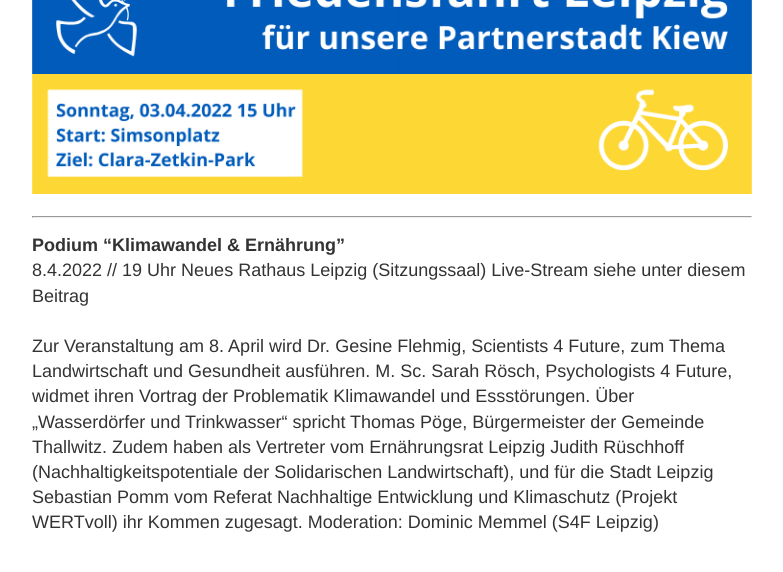
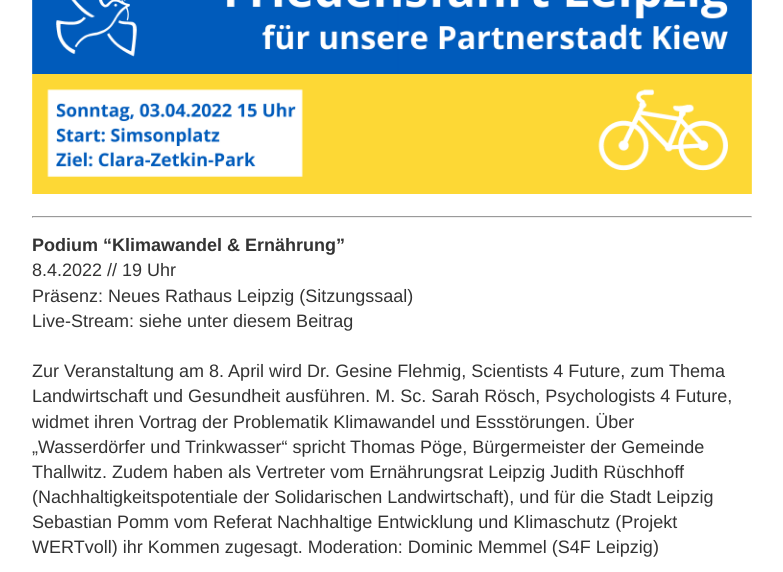
Before and after one commit to s4f-leipzig/s4f-leipzig.github.io, a Jekyll site: the page built from index.md, in a window 1280 px wide and 900 px high, scrolled down 675 px, cut to the strip 0-572 px from the top of the window. Shown: the whole strip, without its empty margins (248-1031 px from the left). Built offline with Jekyll 4.4.1, drawn with Linux system fonts in a browser that asks for light colours; some of the changed lines change nothing that is shown.

Commit message:
Update index.md

```diff
--- a/index.md
+++ b/index.md
@@ -15,8 +15,10 @@
 <b>Podium "Klimawandel & Ernährung"</b>
 <br>
 8.4.2022 // 19 Uhr
-Neues Rathaus Leipzig (Sitzungssaal)
-Live-Stream siehe unter diesem Beitrag
+<br>
+Präsenz: Neues Rathaus Leipzig (Sitzungssaal)
+<br>
+Live-Stream: siehe unter diesem Beitrag
 <br>
 <br>
 Zur Veranstaltung am 8. April wird Dr. Gesine Flehmig, Scientists 4 Future, zum Thema Landwirtschaft und Gesundheit ausführen. M. Sc. Sarah Rösch, Psychologists 4 Future, widmet ihren Vortrag der Problematik Klimawandel und Essstörungen. Über „Wasserdörfer und Trinkwasser“ spricht Thomas Pöge, Bürgermeister der Gemeinde Thallwitz. Zudem haben als Vertreter vom Ernährungsrat Leipzig Judith Rüschhoff (Nachhaltigkeitspotentiale der Solidarischen Landwirtschaft), und für die Stadt Leipzig Sebastian Pomm vom Referat Nachhaltige Entwicklung und Klimaschutz (Projekt WERTvoll) ihr Kommen zugesagt.
```
